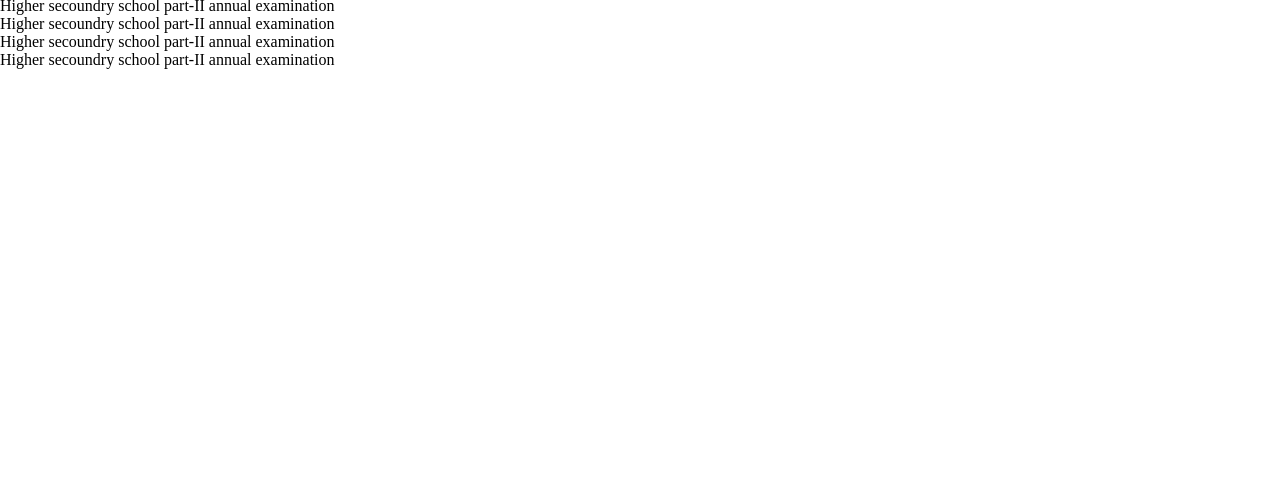
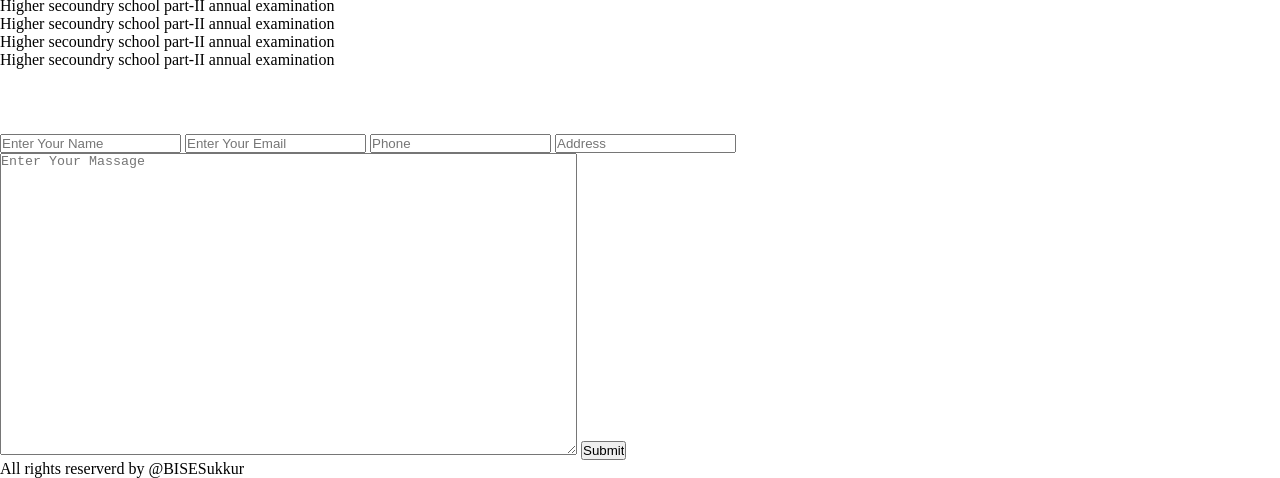
Before and after one commit to adayo155/web-mid-lab-exam, a plain HTML site: page index.html in a window 1280 px wide. Shown: the part 1160-1638 px from the top of the page. Before the commit the page ends 1229 px from the top, so only its background shows below. Drawn offline with Linux system fonts and the light colour scheme.

Commit message:
third commit

```diff
--- a/index.html
+++ b/index.html
@@ -70,6 +70,29 @@
 
 
 
+    <!-- contact  -->
+    <section id="contact">
+        <h1 class="heading">Contact</h1>
+        <form action="" class="form">
+            <input type="text" name="name" class="input" placeholder="Enter Your Name">
+            <input type="email" name="email" class="input" placeholder="Enter Your Email">
+            <input type="text" name="name" class="input" placeholder="Phone">
+            <input type="email" name="email" class="input" placeholder="Address">
+            <textarea name="massage" id="massage" cols="70" rows="20" placeholder="Enter Your Massage"></textarea>
+            <input type="submit" value="Submit" id="submit">
+        </form>
+    </section>
+
+    <div class="footerr">
+        <p class="foot"> All rights reserverd by @BISESukkur</p>
+    </div>
+
+
+
+
+
+
+
 
 
 
```
